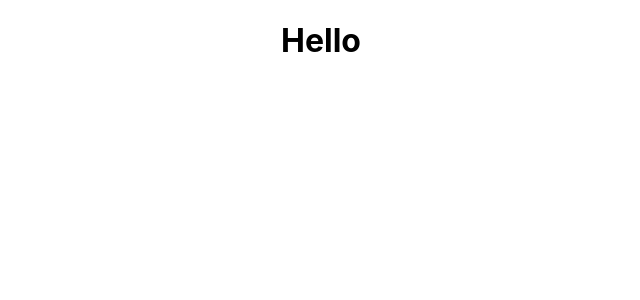
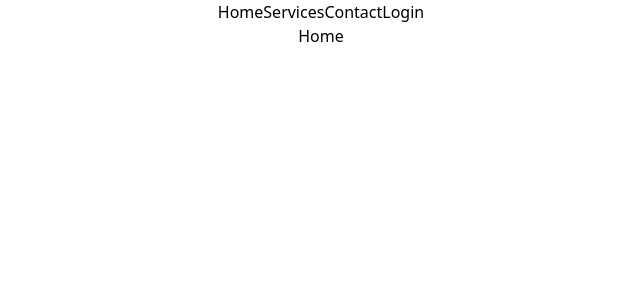
Before and after one commit to sajeeb-me/globetech, a React (Create React App) app: page / in a window 1280 px wide. Shown: the top 300 px of the page, without its empty margins (319-959 px from the left). Built offline with nearby package versions, Linux system fonts and the light colour scheme.

Commit message:
seted up routes

```diff
--- a/package.json
+++ b/package.json
@@ -8,6 +8,7 @@
     "@testing-library/user-event": "^13.5.0",
     "react": "^18.2.0",
     "react-dom": "^18.2.0",
+    "react-router-dom": "^6.3.0",
     "react-scripts": "5.0.1",
     "web-vitals": "^2.1.4"
   },
@@ -34,5 +35,10 @@
       "last 1 firefox version",
       "last 1 safari version"
     ]
+  },
+  "devDependencies": {
+    "autoprefixer": "^10.4.7",
+    "postcss": "^8.4.14",
+    "tailwindcss": "^3.1.6"
   }
 }
--- /dev/null
+++ b/postcss.config.js
@@ -0,0 +1,6 @@
+module.exports = {
+  plugins: {
+    tailwindcss: {},
+    autoprefixer: {},
+  },
+}
--- a/src/App.js
+++ b/src/App.js
@@ -1,11 +1,22 @@
-import logo from './logo.svg';
 import './App.css';
+import Navbar from './components/Navbar';
+import { Routes, Route } from "react-router-dom";
+import Home from './pages/Home/Home';
+import Login from './pages/Login/Login';
+import Services from './pages/Services/Services';
+import Contact from './pages/Contact/Contact';
 
 function App() {
   return (
-    <div className="App">
-      <h1>Hello</h1>
-    </div>
+    <section className="App">
+      <Navbar />
+      <Routes>
+        <Route path='/' element={<Home />} />
+        <Route path='/services' element={<Services />} />
+        <Route path='/contact' element={<Contact />} />
+        <Route path='/login' element={<Login />} />
+      </Routes>
+    </section>
   );
 }
 
--- /dev/null
+++ b/src/components/Navbar.js
@@ -0,0 +1,15 @@
+import React from 'react'
+import { Link } from 'react-router-dom'
+
+function Navbar() {
+    return (
+        <nav>
+            <Link to='/'>Home</Link>
+            <Link to='/services'>Services</Link>
+            <Link to='/contact'>Contact</Link>
+            <Link to='/login'>Login</Link>
+        </nav>
+    )
+}
+
+export default Navbar
--- a/src/index.css
+++ b/src/index.css
@@ -1,13 +1,3 @@
-body {
-  margin: 0;
-  font-family: -apple-system, BlinkMacSystemFont, 'Segoe UI', 'Roboto', 'Oxygen',
-    'Ubuntu', 'Cantarell', 'Fira Sans', 'Droid Sans', 'Helvetica Neue',
-    sans-serif;
-  -webkit-font-smoothing: antialiased;
-  -moz-osx-font-smoothing: grayscale;
-}
-
-code {
-  font-family: source-code-pro, Menlo, Monaco, Consolas, 'Courier New',
-    monospace;
-}
+@tailwind base;
+@tailwind components;
+@tailwind utilities;
--- a/src/index.js
+++ b/src/index.js
@@ -3,11 +3,14 @@ import ReactDOM from 'react-dom/client';
 import './index.css';
 import App from './App';
 import reportWebVitals from './reportWebVitals';
+import { BrowserRouter } from 'react-router-dom';
 
 const root = ReactDOM.createRoot(document.getElementById('root'));
 root.render(
   <React.StrictMode>
-    <App />
+    <BrowserRouter>
+      <App />
+    </BrowserRouter>
   </React.StrictMode>
 );
 
--- /dev/null
+++ b/src/pages/Contact/Contact.js
@@ -0,0 +1,9 @@
+import React from 'react'
+
+function Contact() {
+    return (
+        <div>Contact</div>
+    )
+}
+
+export default Contact
--- /dev/null
+++ b/src/pages/Home/Home.js
@@ -0,0 +1,9 @@
+import React from 'react'
+
+function Home() {
+    return (
+        <div>Home</div>
+    )
+}
+
+export default Home
--- /dev/null
+++ b/src/pages/Login/Login.js
@@ -0,0 +1,9 @@
+import React from 'react'
+
+function Login() {
+    return (
+        <div>Login</div>
+    )
+}
+
+export default Login
--- /dev/null
+++ b/src/pages/Services/Services.js
@@ -0,0 +1,9 @@
+import React from 'react'
+
+function Services() {
+    return (
+        <div>Services</div>
+    )
+}
+
+export default Services
--- /dev/null
+++ b/tailwind.config.js
@@ -0,0 +1,10 @@
+/** @type {import('tailwindcss').Config} */
+module.exports = {
+  content: [
+    "./src/**/*.{js,jsx,ts,tsx}",
+  ],
+  theme: {
+    extend: {},
+  },
+  plugins: [],
+}
```
Also changed, not shown: 1 other file (tests, documents, lock files or other folders).
